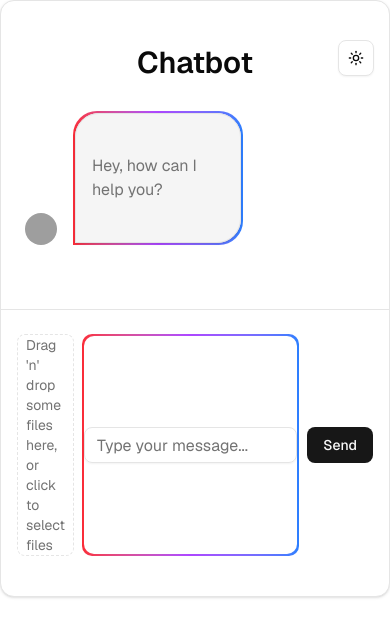
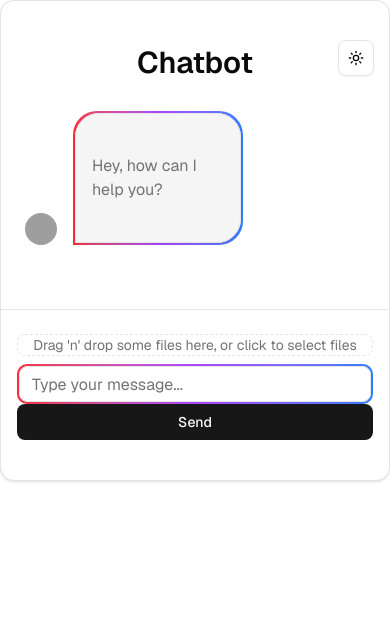
Before and after one commit to parhamGithub/chatbot, a Next.js app: page / in a window 390 px wide. Shown: the top 636 px of the page. Built offline with nearby package versions, Linux system fonts and the light colour scheme; no server answers; grey boxes are pictures that could not be loaded.

Commit message:
debugged the input UI to be responsive

```diff
--- a/components/chatbox/ChatInterface.tsx
+++ b/components/chatbox/ChatInterface.tsx
@@ -344,7 +344,7 @@ export function ChatInterface() {
           onSubmit={(e) => {
             handleSubmit(e);
           }}
-          className="flex w-full space-x-2"
+          className="flex flex-col md:flex-row w-full space-y-2 md:space-y-0 md:space-x-2"
         >
           <div
             {...getRootProps()}
@@ -361,12 +361,11 @@ export function ChatInterface() {
               </p>
             )}
           </div>
-          <GradientBorder classNameP="flex-8">
+          <GradientBorder classNameP="flex-1 md:flex-8 m-auto w-full md:w-auto flex-1">
             <Input
               placeholder="Type your message..."
               value={input}
               onChange={(e) => setInput(e.currentTarget.value)}
-              className="focus:outline-none focus:ring-0 focus:ring-offset-0"
             />
           </GradientBorder>
           <Button
--- a/components/tools/gradientBorder.tsx
+++ b/components/tools/gradientBorder.tsx
@@ -10,7 +10,7 @@ export const GradientBorder = ({
   rounded?: string;
 }) => {
   return (
-    <div className={`relative p-[2px] ${classNameP}`}>
+    <div className={`relative p-[2px] h-fit ${classNameP}`}>
       <div
         className={`absolute inset-0 bg-gradient-to-r
                 from-red-500 via-purple-500 to-blue-500 ${rounded}`}
```
